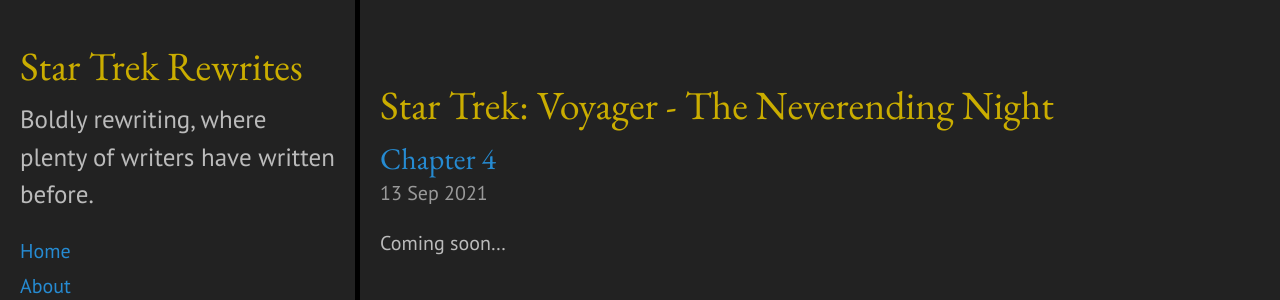
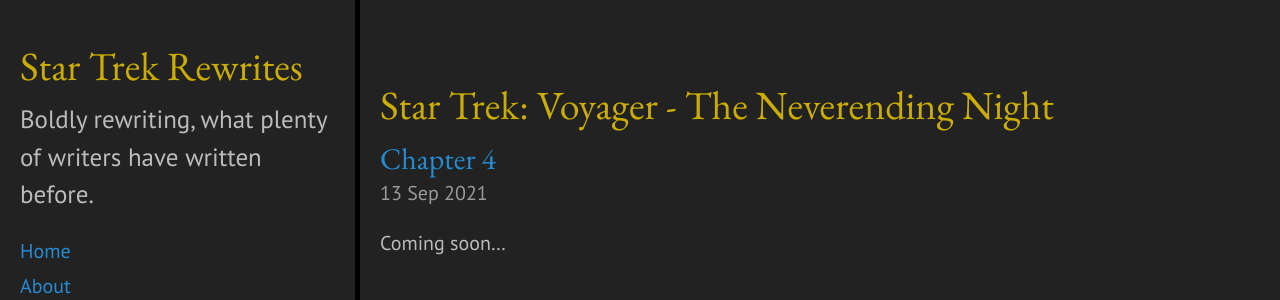
Before and after one commit to jnissenbaum18/startrekrewrites, a Jekyll site: the page built from index.html, in a window 1280 px wide. Shown: the top 300 px of the page. Built offline with Jekyll 4.4.1, drawn with Linux system fonts in a browser that asks for light colours; the list of posts is cut into pages by our own code.

Commit message:
updated tagline again

```diff
--- a/_config.yml
+++ b/_config.yml
@@ -21,7 +21,7 @@
 title: Star Trek Rewrites
 email: actual@startrekrewrites.com
 description: >- # this means to ignore newlines until "baseurl:"
-  Boldly rewriting, where plenty of writers have written before.
+  Boldly rewriting, what plenty of writers have written before.
 domain: "https://startrekrewrites.com"
 baseurl: "/startrekrewrites/" # the subpath of your site, e.g. /blog
 url: "https://github.com/jnissenbaum18" # the base hostname & protocol for your site, e.g. http://example.com
```
